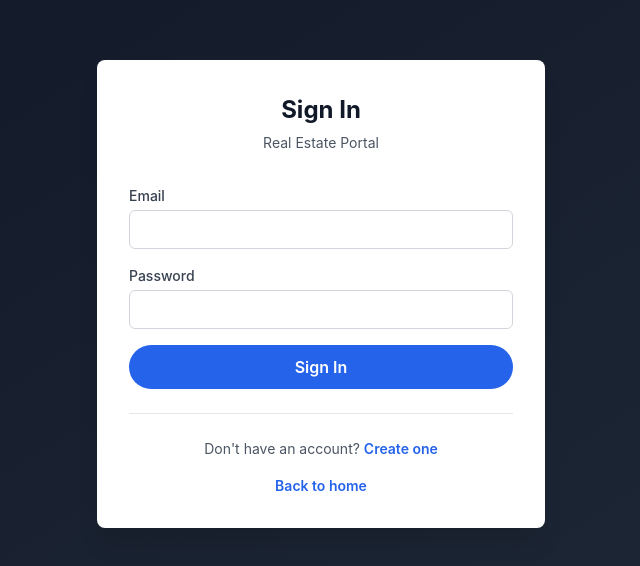
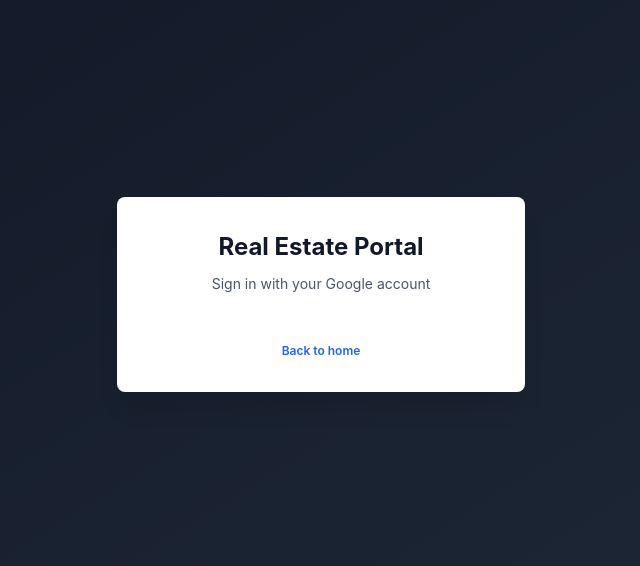
Before and after one commit to DMarsocci8/nextpay-website, a Next.js app in the folder real-estate-portal/: page /login in a window 1280 px wide. Shown: the part 106-672 px from the top of the page, without its empty margins (319-959 px from the left). Built offline with nearby package versions, Linux system fonts and the light colour scheme.

Commit message:
Switch to Google Sign-In authentication

```diff
--- a/real-estate-portal/src/app/login/page.tsx
+++ b/real-estate-portal/src/app/login/page.tsx
@@ -1,35 +1,54 @@
 'use client';
 
-import { useState } from 'react';
-import Link from 'next/link';
+import { useEffect, useState } from 'react';
 
 export default function LoginPage() {
-  const [email, setEmail] = useState('');
-  const [password, setPassword] = useState('');
+  const [loading, setLoading] = useState(false);
   const [error, setError] = useState('');
-  const [loading, setLoading] = useState(false);
 
-  const handleSubmit = async (e: React.FormEvent<HTMLFormElement>) => {
-    e.preventDefault();
+  useEffect(() => {
+    // Load Google Sign-In script
+    const script = document.createElement('script');
+    script.src = 'https://accounts.google.com/gsi/client';
+    script.async = true;
+    script.defer = true;
+    document.body.appendChild(script);
+
+    script.onload = () => {
+      if (window.google) {
+        window.google.accounts.id.initialize({
+          client_id: process.env.NEXT_PUBLIC_GOOGLE_CLIENT_ID,
+          callback: handleGoogleSignIn,
+        });
+        window.google.accounts.id.renderButton(
+          document.getElementById('googleSignInButton'),
+          { theme: 'outline', size: 'large', width: '300' }
+        );
+      }
+    };
+  }, []);
+
+  const handleGoogleSignIn = async (response: any) => {
+    setLoading(true);
     setError('');
-    setLoading(true);
 
     try {
-      const response = await fetch('/api/auth/signin', {
+      const result = await fetch('/api/auth/google', {
         method: 'POST',
-        body: JSON.stringify({ email, password }),
+        body: JSON.stringify({ token: response.credential }),
       });
 
-      const data = await response.json();
+      const data = await result.json();
 
-      if (!response.ok) {
-        setError(data.error || 'Failed to sign in');
+      if (!result.ok) {
+        setError(data.error || 'Failed to sign in with Google');
       } else {
-        // Redirect using window.location instead of router
+        // Store session and redirect
+        localStorage.setItem('session', JSON.stringify(data.session));
         window.location.href = '/';
       }
     } catch (err: any) {
-      setError(err?.message || 'An unexpected error occurred');
+      setError(err?.message || 'An error occurred');
     } finally {
       setLoading(false);
     }
@@ -38,12 +57,10 @@ export default function LoginPage() {
   return (
     <div style={{ minHeight: '100vh', background: 'linear-gradient(to bottom right, #111827, #1f2937)' }}>
       <div style={{ display: 'flex', justifyContent: 'center', alignItems: 'center', minHeight: '100vh' }}>
-        <div style={{ width: '100%', maxWidth: '448px' }}>
-          <div style={{ background: 'white', borderRadius: '8px', boxShadow: '0 20px 25px -5px rgba(0, 0, 0, 0.1)', padding: '32px' }}>
-            <div style={{ textAlign: 'center', marginBottom: '32px' }}>
-              <h1 style={{ fontSize: '24px', fontWeight: 'bold', color: '#111827' }}>Sign In</h1>
-              <p style={{ color: '#4b5563', fontSize: '14px', marginTop: '4px' }}>Real Estate Portal</p>
-            </div>
+        <div style={{ width: '100%', maxWidth: '448px', padding: '20px' }}>
+          <div style={{ background: 'white', borderRadius: '8px', boxShadow: '0 20px 25px -5px rgba(0, 0, 0, 0.1)', padding: '32px', textAlign: 'center' }}>
+            <h1 style={{ fontSize: '24px', fontWeight: 'bold', color: '#111827', marginBottom: '8px' }}>Real Estate Portal</h1>
+            <p style={{ color: '#4b5563', fontSize: '14px', marginBottom: '32px' }}>Sign in with your Google account</p>
 
             {error && (
               <div style={{ marginBottom: '24px', padding: '12px', background: '#fef2f2', border: '1px solid #fecaca', borderRadius: '4px', color: '#b91c1c', fontSize: '14px' }}>
@@ -51,59 +68,13 @@ export default function LoginPage() {
               </div>
             )}
 
-            <form onSubmit={handleSubmit} style={{ display: 'flex', flexDirection: 'column', gap: '16px' }}>
-              <div>
-                <label htmlFor="email" style={{ display: 'block', fontSize: '14px', fontWeight: '500', color: '#374151', marginBottom: '4px' }}>
-                  Email
-                </label>
-                <input
-                  id="email"
-                  type="email"
-                  value={email}
-                  onChange={(e) => setEmail(e.target.value)}
-                  required
-                  disabled={loading}
-                  style={{ width: '100%', padding: '8px 12px', border: '1px solid #d1d5db', borderRadius: '6px', fontSize: '14px', boxSizing: 'border-box' }}
-                />
-              </div>
+            <div id="googleSignInButton" style={{ display: 'flex', justifyContent: 'center', marginBottom: '16px' }}></div>
 
-              <div>
-                <label htmlFor="password" style={{ display: 'block', fontSize: '14px', fontWeight: '500', color: '#374151', marginBottom: '4px' }}>
-                  Password
-                </label>
-                <input
-                  id="password"
-                  type="password"
-                  value={password}
-                  onChange={(e) => setPassword(e.target.value)}
-                  required
-                  disabled={loading}
-                  style={{ width: '100%', padding: '8px 12px', border: '1px solid #d1d5db', borderRadius: '6px', fontSize: '14px', boxSizing: 'border-box' }}
-                />
-              </div>
-
-              <button
-                type="submit"
-                disabled={loading}
-                style={{ background: '#2563eb', color: 'white', padding: '10px 16px', borderRadius: '24px', border: 'none', cursor: loading ? 'not-allowed' : 'pointer', fontWeight: '600', width: '100%' }}
-              >
-                {loading ? 'Signing in...' : 'Sign In'}
-              </button>
-            </form>
-
-            <div style={{ marginTop: '24px', paddingTop: '24px', borderTop: '1px solid #e5e7eb' }}>
-              <p style={{ textAlign: 'center', color: '#4b5563', fontSize: '14px' }}>
-                Don't have an account?{' '}
-                <Link href="/signup" style={{ color: '#2563eb', fontWeight: '600', textDecoration: 'none' }}>
-                  Create one
-                </Link>
-              </p>
-              <p style={{ textAlign: 'center', color: '#4b5563', fontSize: '14px', marginTop: '16px' }}>
-                <Link href="/" style={{ color: '#2563eb', fontWeight: '600', textDecoration: 'none' }}>
-                  Back to home
-                </Link>
-              </p>
-            </div>
+            <p style={{ textAlign: 'center', color: '#4b5563', fontSize: '12px', marginTop: '16px' }}>
+              <a href="/" style={{ color: '#2563eb', fontWeight: '600', textDecoration: 'none' }}>
+                Back to home
+              </a>
+            </p>
           </div>
         </div>
       </div>
```
Also changed, not shown: real-estate-portal/src/app/api/auth/google/route.ts (added, +47 -0 lines), 1 other file (tests, documents, lock files or other folders).
